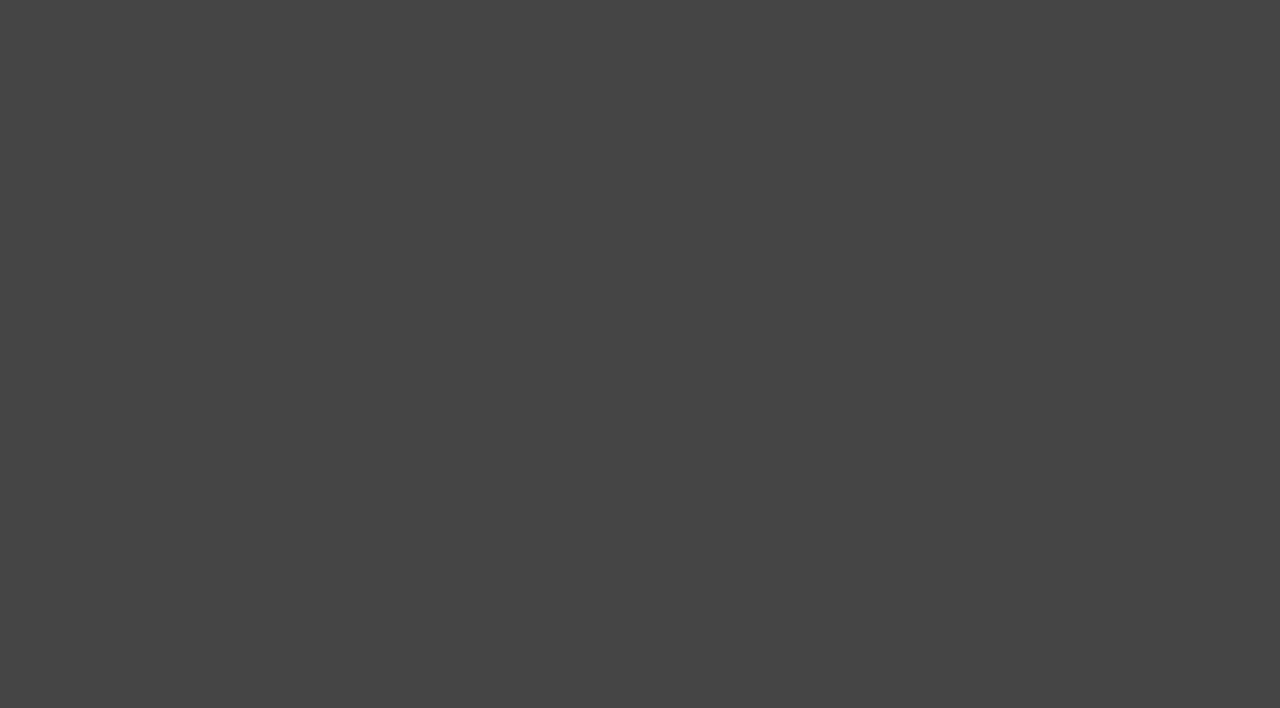
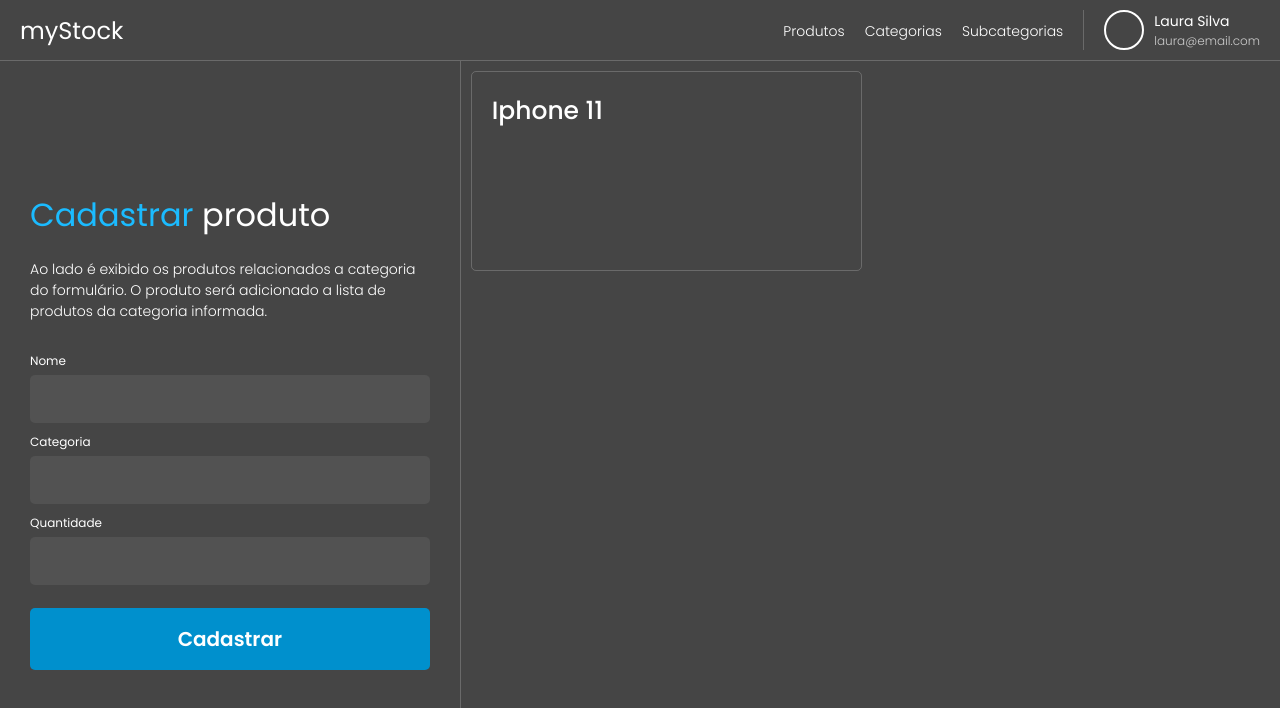
Before and after one commit to ICEI-PUC-Minas-PMV-ADS/pmv-ads-2023-1-e4-proj-infra-t1-time5-mystock, a React (Create React App) app in the folder src/web/: page /products/register in a window 1280 px wide. Before the commit this address had no page. Shown: the top 708 px of the page. Built offline with nearby package versions, Linux system fonts and the light colour scheme.

Commit message:
Tela de cadastro de categoria e produto

```diff
--- a/src/web/src/App.js
+++ b/src/web/src/App.js
@@ -1,14 +1,16 @@
-import { BrowserRouter, Routes, Route, Navigate } from "react-router-dom";
-import ProductManagement from "./pages/products/management";
-import BaseApplication from "./pages/baseApplication";
-import CategoryManagement from "./pages/categorys/management";
-import Login from "./pages/login";
-import SignIn from "./pages/signIn";
-import EditProducts from "./pages/products/edit";
-import EditCategorys from "./pages/categorys/edit";
-import SubcategorysManagement from "./pages/subcategorys/management";
-import RegisterCategorys from "./pages/subcategorys/register";
-import EditSubcategorys from "./pages/subcategorys/edit";
+import { BrowserRouter, Routes, Route, Navigate } from 'react-router-dom'
+import ProductManagement from './pages/products/management'
+import BaseApplication from './pages/baseApplication'
+import CategoryManagement from './pages/categorys/management'
+import Login from './pages/login'
+import SignIn from './pages/signIn'
+import EditProducts from './pages/products/edit'
+import EditCategorys from './pages/categorys/edit'
+import SubcategorysManagement from './pages/subcategorys/management'
+import RegisterProduct from './pages/products/register'
+import RegisterCategorys from './pages/categorys/register'
+import RegisterSubCategorys from './pages/subcategorys/register'
+import EditSubcategorys from './pages/subcategorys/edit'
 
 function App() {
   return (
@@ -22,7 +24,12 @@
             path="subcategorys"
             element={<SubcategorysManagement />}
           ></Route>
-          <Route path="subcategorys/register" element={<RegisterCategorys />} />
+          <Route path="products/register" element={<RegisterProduct />} />
+          <Route path="categorys/register" element={<RegisterCategorys />} />
+          <Route
+            path="subcategorys/register"
+            element={<RegisterSubCategorys />}
+          />
           <Route path="products/edit/:id" element={<EditProducts />} />
           <Route path="categorys/edit/:id" element={<EditCategorys />} />
           <Route
@@ -34,7 +41,7 @@
         <Route path="register" element={<SignIn />} />
       </Routes>
     </BrowserRouter>
-  );
+  )
 }
 
-export default App;
+export default App
--- /dev/null
+++ b/src/web/src/pages/categorys/register/index.jsx
@@ -0,0 +1,50 @@
+import Card from "../../../components/card";
+import {
+  ContainerText,
+  Input,
+  Label,
+} from "../../../components/componentsForm/stylesGlobal";
+import ContainerCards from "../../../components/containerCards";
+import ContainerForm from "../../../components/containerForms";
+import FilledButton from "../../../components/filledButton";
+import {
+  Container,
+  DescriptionPages,
+  InputsContent,
+  TitlePages,
+} from "../../../styleGlobal/styles";
+
+
+export default function RegisterCategory() {
+  const teste = [
+    {name: "Eletrônicos"},
+    ];
+
+
+  return (
+    <Container>
+      <ContainerForm>
+        <TitlePages>
+          <span>Cadastrar</span> categorias
+        </TitlePages>
+        <DescriptionPages>
+        Ao lado é exibido as categorias existentes. O categoria será adicionado a lista de categorias existentes.
+        </DescriptionPages>
+        <InputsContent>
+          <ContainerText>
+            <Label>Nome</Label>
+            <Input type="text" name="name" />
+          </ContainerText>
+          <FilledButton>Cadastrar</FilledButton>
+        </InputsContent>
+      </ContainerForm>
+      <ContainerCards>
+
+      {teste.map((item, index)=>{
+      return <Card key={index} name={item.name} register />
+      })}
+
+      </ContainerCards>
+    </Container>
+  );
+}
--- /dev/null
+++ b/src/web/src/pages/products/register/index.jsx
@@ -0,0 +1,54 @@
+import Card from "../../../components/card";
+import {
+  ContainerText,
+  Input,
+  Label,
+} from "../../../components/componentsForm/stylesGlobal";
+import ContainerCards from "../../../components/containerCards";
+import ContainerForm from "../../../components/containerForms";
+import FilledButton from "../../../components/filledButton";
+import {
+  Container,
+  DescriptionPages,
+  InputsContent,
+  TitlePages,
+} from "../../../styleGlobal/styles";
+
+
+export default function RegisterProduct() {
+  const teste = [
+    {name: "Iphone 11"},
+    ];
+
+
+  return (
+    <Container>
+      <ContainerForm>
+        <TitlePages>
+          <span>Cadastrar</span> produto
+        </TitlePages>
+        <DescriptionPages>
+        Ao lado é exibido os produtos relacionados a categoria do formulário. O produto será adicionado a lista de produtos da categoria informada.
+        </DescriptionPages>
+        <InputsContent>
+          <ContainerText>
+            <Label>Nome</Label>
+            <Input type="text" name="name" />
+            <Label>Categoria</Label>
+            <Input type="text" name="category" />
+            <Label>Quantidade</Label>
+            <Input type="number" name="quantity" />
+          </ContainerText>
+          <FilledButton>Cadastrar</FilledButton>
+        </InputsContent>
+      </ContainerForm>
+      <ContainerCards>
+
+      {teste.map((item, index)=>{
+      return <Card key={index} name={item.name} register />
+      })}
+
+      </ContainerCards>
+    </Container>
+  );
+}
--- a/src/web/src/pages/subcategorys/register/index.jsx
+++ b/src/web/src/pages/subcategorys/register/index.jsx
@@ -16,7 +16,7 @@
   TitlePages,
 } from "../../../styleGlobal/styles";
 
-export default function RegisterCategorys() {
+export default function RegisterSubCategorys() {
   const [actualCategory, setActualCategory] = useState(0);
   const categorys = [
     { name: "Eletrônicos", id: 0 },
```
Also changed, not shown: src/web/src/pages/categorys/register/styles.js (added), src/web/src/pages/products/register/styles.js (added).
